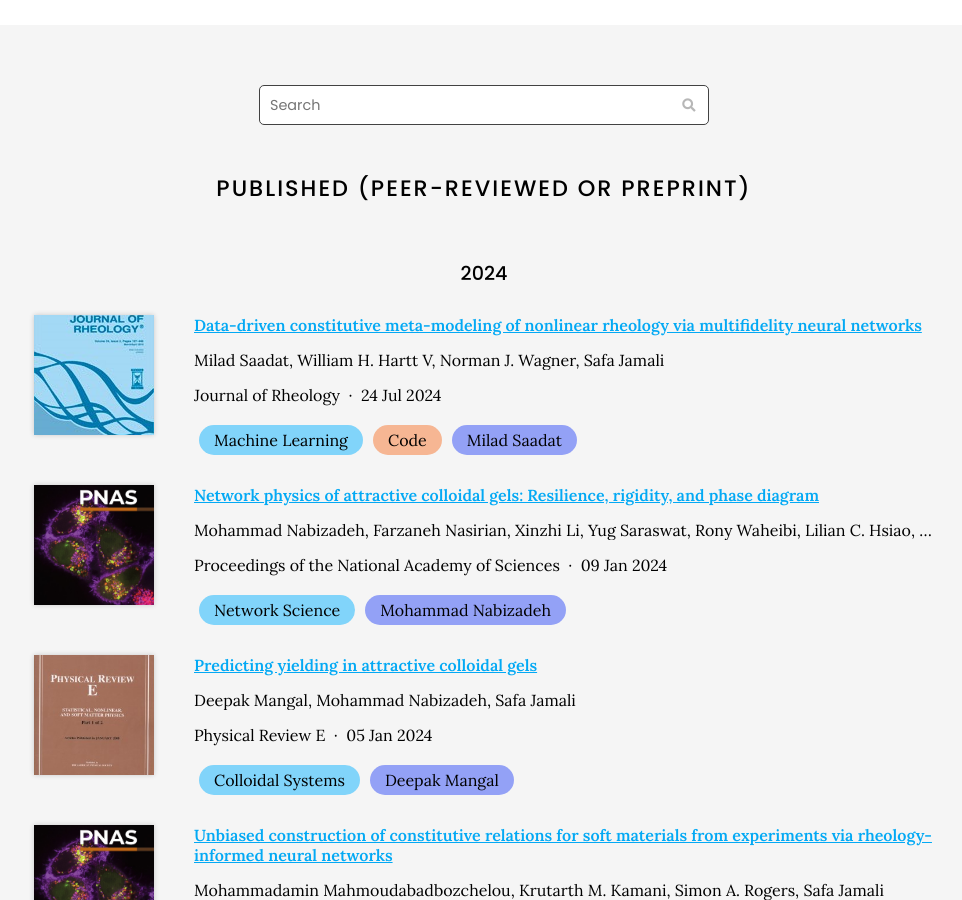
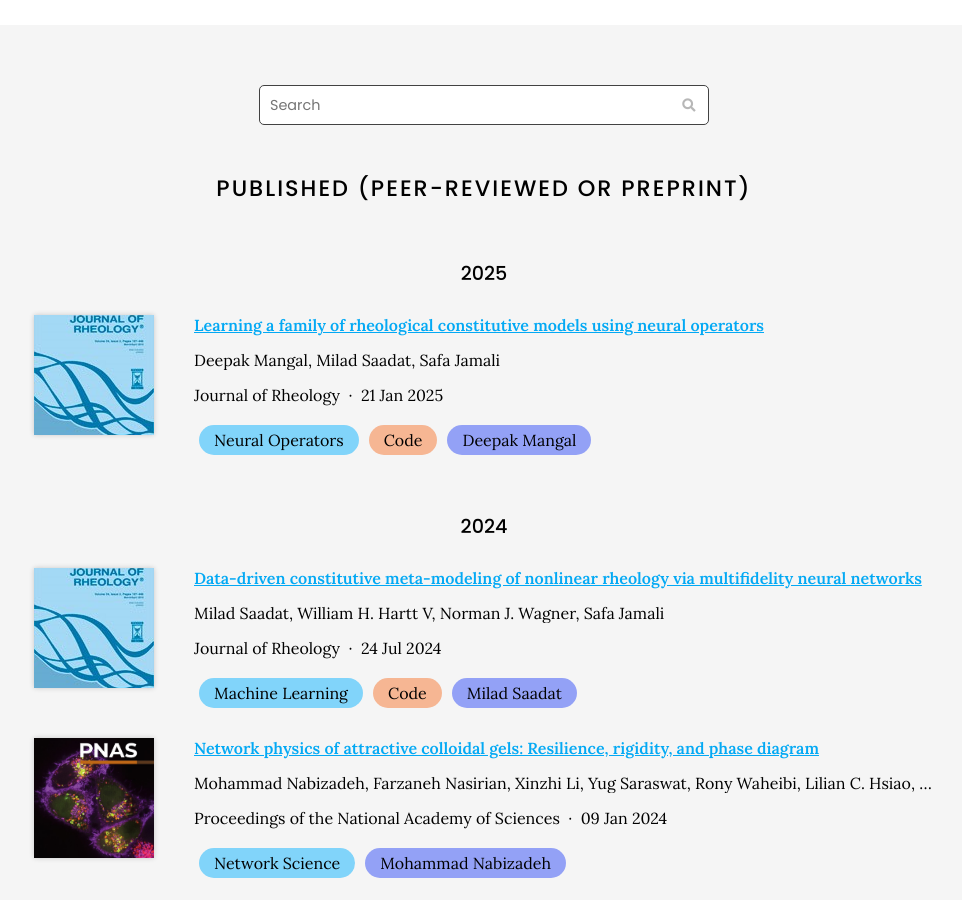
Before and after one commit to procf/procf.github.io, a Jekyll site: the page built from publications/index.md, in a window 1280 px wide and 900 px high, scrolled down 354 px. Shown: the whole window, without its empty margins (156-1118 px from the left). Built offline with Jekyll 4.4.1, drawn with Linux system fonts in a browser that asks for light colours; nearby versions of some CDN libraries; comment, search, counter and statistics services are not loaded.

Commit message:
Deepak's JoR publication added

```diff
--- a/_data/citations.yaml
+++ b/_data/citations.yaml
@@ -1,5 +1,18 @@
 # GENERATED AUTOMATICALLY, DO NOT EDIT
-
+- id: 10.1122/8.0000908
+  title: Learning a family of rheological constitutive models using neural operators
+  authors:
+  - Deepak Mangal
+  - Milad Saadat
+  - Safa Jamali
+  publisher: Journal of Rheology
+  date: '2025-01-21'
+  link: https://doi.org/10.1122/8.0000908
+  image: https://procf.github.io/images/journal_covers/j_rheol.jpg
+  tags:
+  - Neural Operators
+  repo_link: https://github.com/procf/RhINNs
+  main_author: Deepak Mangal
 - id: 10.1122/8.0000831
   title: Data-driven constitutive meta-modeling of nonlinear rheology via multifidelity
     neural networks
```
